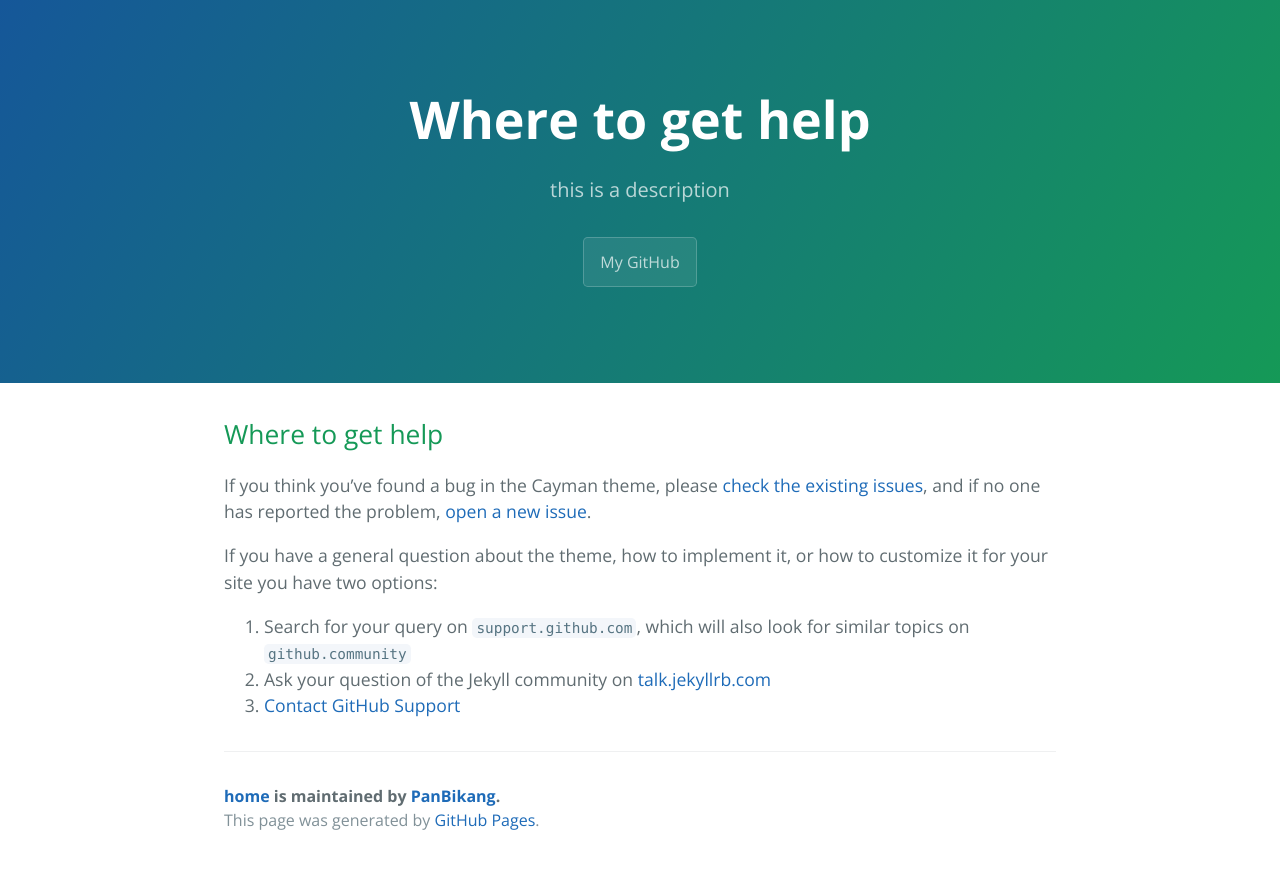
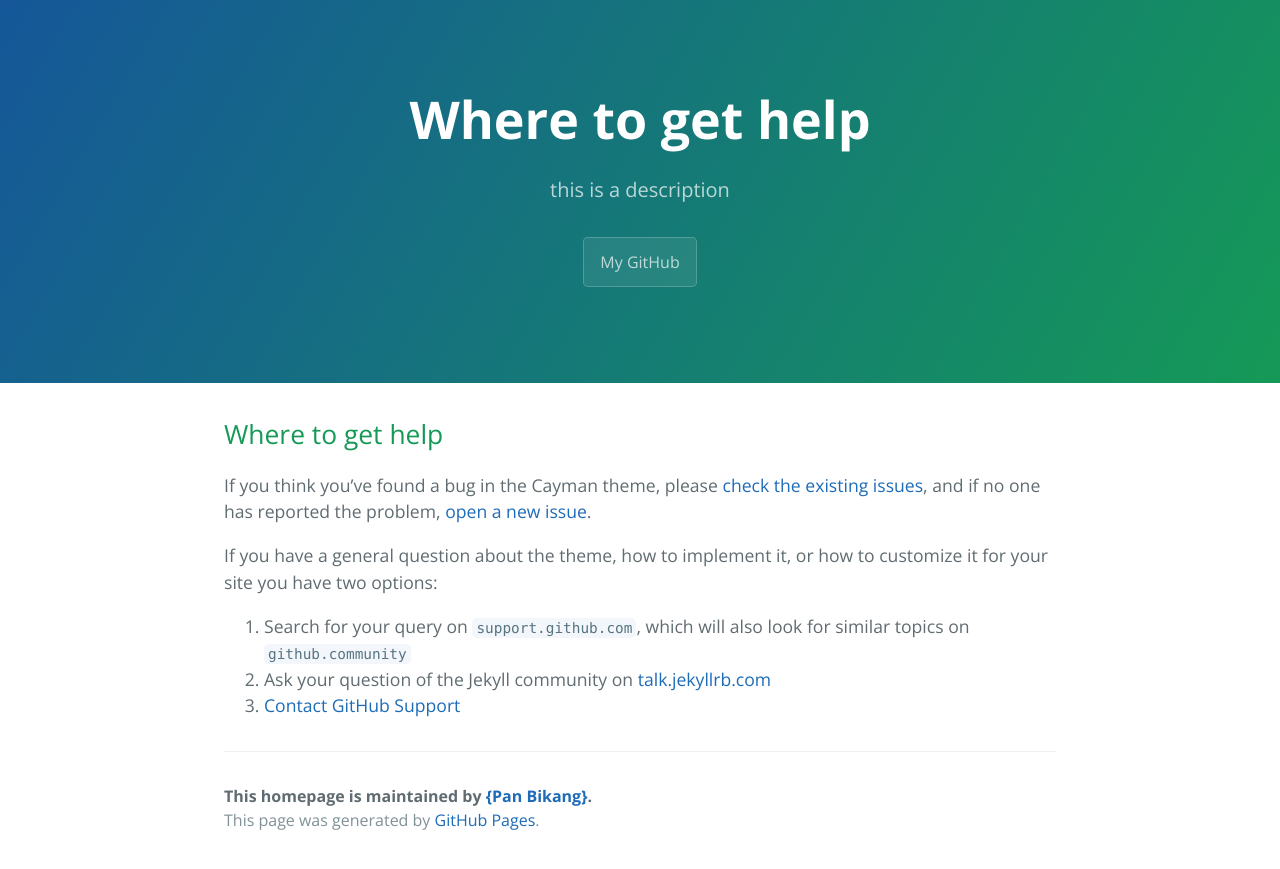
Before and after one commit to PanBikang/home, a Jekyll site: the page built from docs/SUPPORT.md, in a window 1280 px wide. Shown: the top 869 px of the page. Built offline with Jekyll 4.4.1, drawn with Linux system fonts in a browser that asks for light colours; our own code applies the rules of GitHub Pages for plain Markdown files.

Commit message:
Update default.html

```diff
--- a/_layouts/default.html
+++ b/_layouts/default.html
@@ -33,7 +33,7 @@
 
       <footer class="site-footer">
         {% if site.github.is_project_page %}
-          <span class="site-footer-owner"><a href="{{ site.github.repository_url }}">{{ site.github.repository_name }}</a> is maintained by <a href="{{ site.github.owner_url }}">{{ site.github.owner_name }}</a>.</span>
+          <span class="site-footer-owner">This homepage is maintained by <a href="{{ site.github.owner_url }}">{Pan Bikang}</a>.</span>
         {% endif %}
         <span class="site-footer-credits">This page was generated by <a href="https://pages.github.com">GitHub Pages</a>.</span>
       </footer>
```
